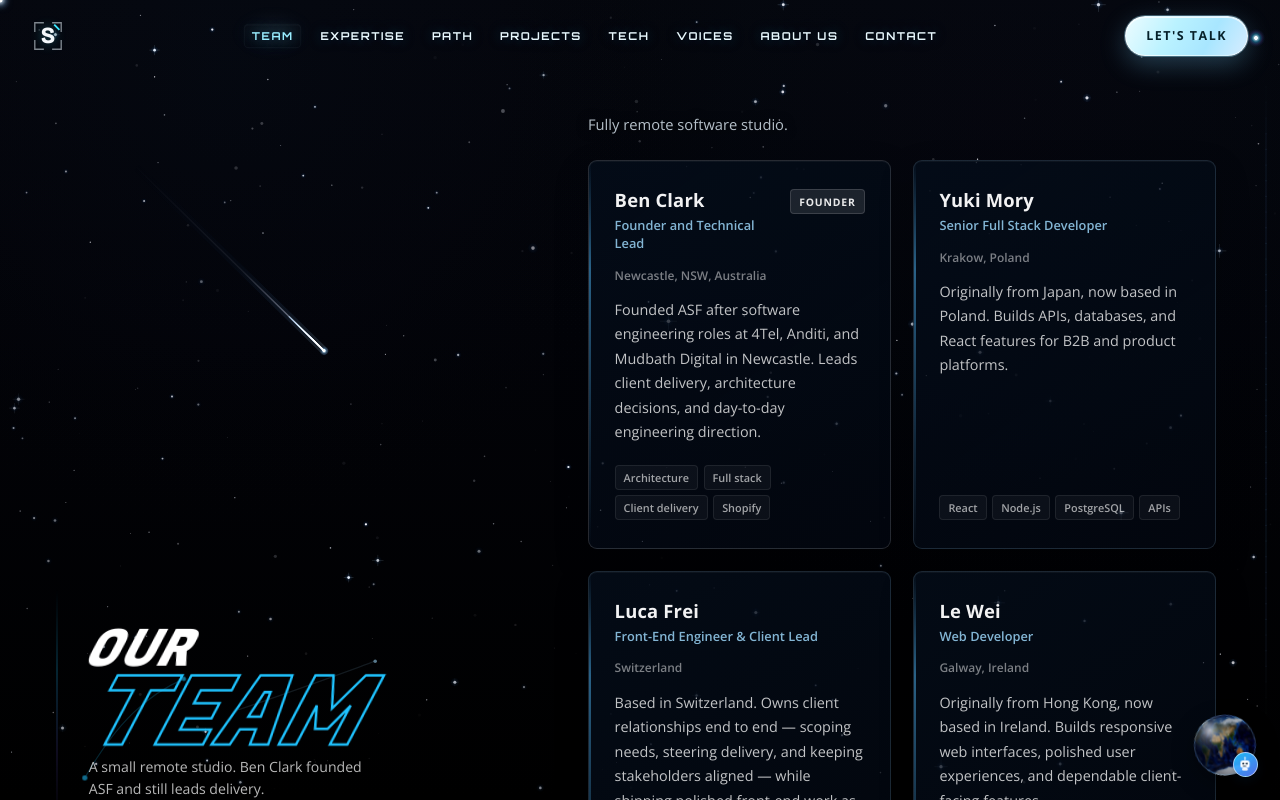
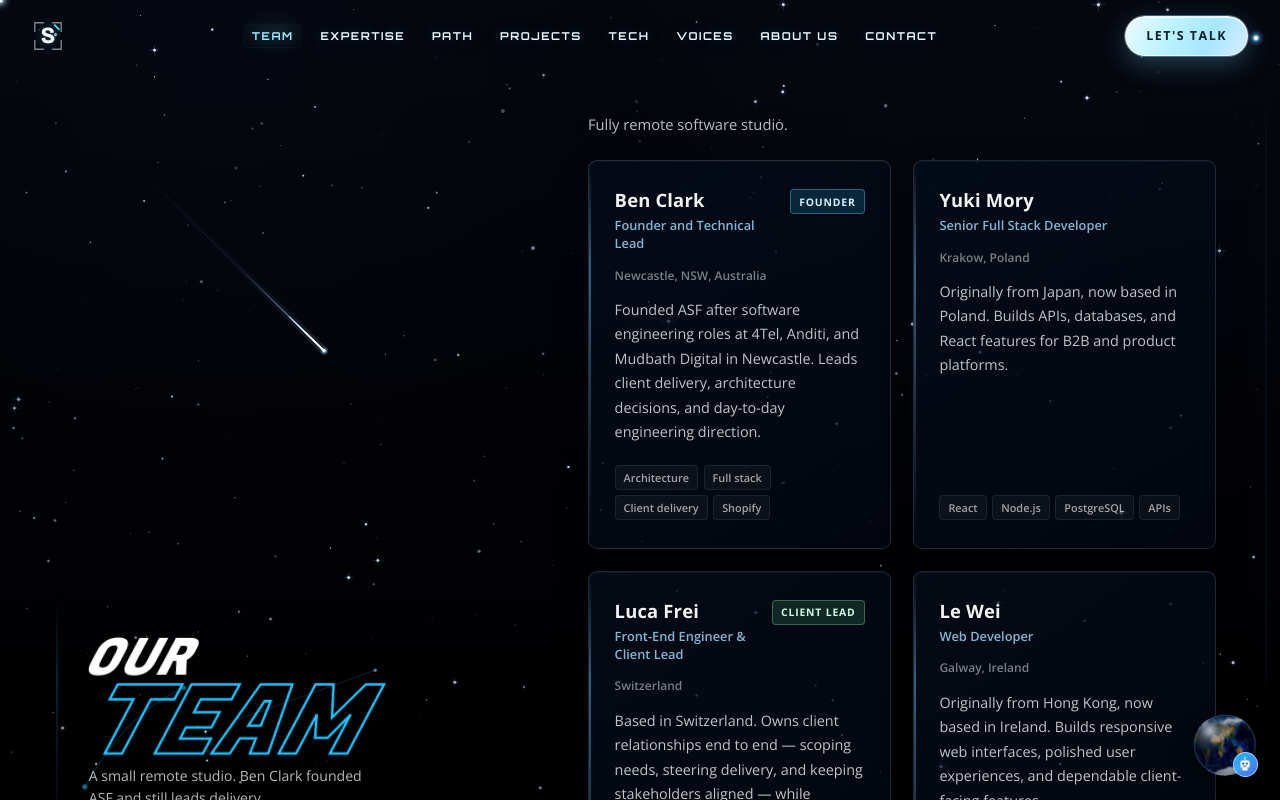
Before and after one commit to clarkk1026/ASF-portfolio, a React (Vite) app: page /team in a window 1280 px wide. Shown: the top 800 px of the page. Built offline with nearby package versions, Linux system fonts and the light colour scheme.

Commit message:
Add badges for team members: Introduce badge and badgeTone properties to the TeamMember type, updating team member data to reflect roles. Modify Team component to display badges conditionally with corresponding styles for 'Founder' and 'Client Lead'.

```diff
--- a/src/data/portfolio.ts
+++ b/src/data/portfolio.ts
@@ -100,6 +100,8 @@ export type TeamMember = {
 	role: string;
 	location: string;
 	isLeader?: boolean;
+	badge?: string;
+	badgeTone?: 'founder' | 'client';
 	summary: string;
 	focus: string[];
 };
@@ -122,6 +124,8 @@ export const teamMembers: TeamMember[] = [
 		role: 'Founder and Technical Lead',
 		location: 'Newcastle, NSW, Australia',
 		isLeader: true,
+		badge: 'Founder',
+		badgeTone: 'founder',
 		summary:
 			'Founded ASF after software engineering roles at 4Tel, Anditi, and Mudbath Digital in Newcastle. Leads client delivery, architecture decisions, and day-to-day engineering direction.',
 		focus: ['Architecture', 'Full stack', 'Client delivery', 'Shopify'],
@@ -140,6 +144,8 @@ export const teamMembers: TeamMember[] = [
 		name: 'Luca Frei',
 		role: 'Front-End Engineer & Client Lead',
 		location: 'Switzerland',
+		badge: 'Client Lead',
+		badgeTone: 'client',
 		summary:
 			'Based in Switzerland. Owns client relationships end to end — scoping needs, steering delivery, and keeping stakeholders aligned — while shipping polished front-end work as a Shopify specialist.',
 		focus: ['Shopify', 'Front end', 'Client partnerships', 'Storefront UX'],
--- a/src/sections/team.section.tsx
+++ b/src/sections/team.section.tsx
@@ -33,8 +33,16 @@ export const Team = () => {
 										<h3>{member.name}</h3>
 										<p className='team-card-role'>{member.role}</p>
 									</div>
-									{member.isLeader ? (
-										<span className='team-card-badge'>Founder</span>
+									{member.badge ? (
+										<span
+											className={`team-card-badge${
+												member.badgeTone
+													? ` team-card-badge-${member.badgeTone}`
+													: ''
+											}`}
+										>
+											{member.badge}
+										</span>
 									) : null}
 								</header>
 
--- a/src/styles/team.css
+++ b/src/styles/team.css
@@ -116,6 +116,18 @@
 	flex-shrink: 0;
 }
 
+.team-card-badge-founder {
+	color: rgba(210, 245, 255, 0.98);
+	background: rgba(31, 195, 255, 0.16);
+	border-color: rgba(90, 220, 255, 0.35);
+}
+
+.team-card-badge-client {
+	color: rgba(210, 255, 230, 0.98);
+	background: rgba(72, 180, 120, 0.18);
+	border-color: rgba(120, 210, 150, 0.38);
+}
+
 .team-card-location {
 	font-family: 'Open Sans', sans-serif;
 	font-size: 0.75rem;
```
